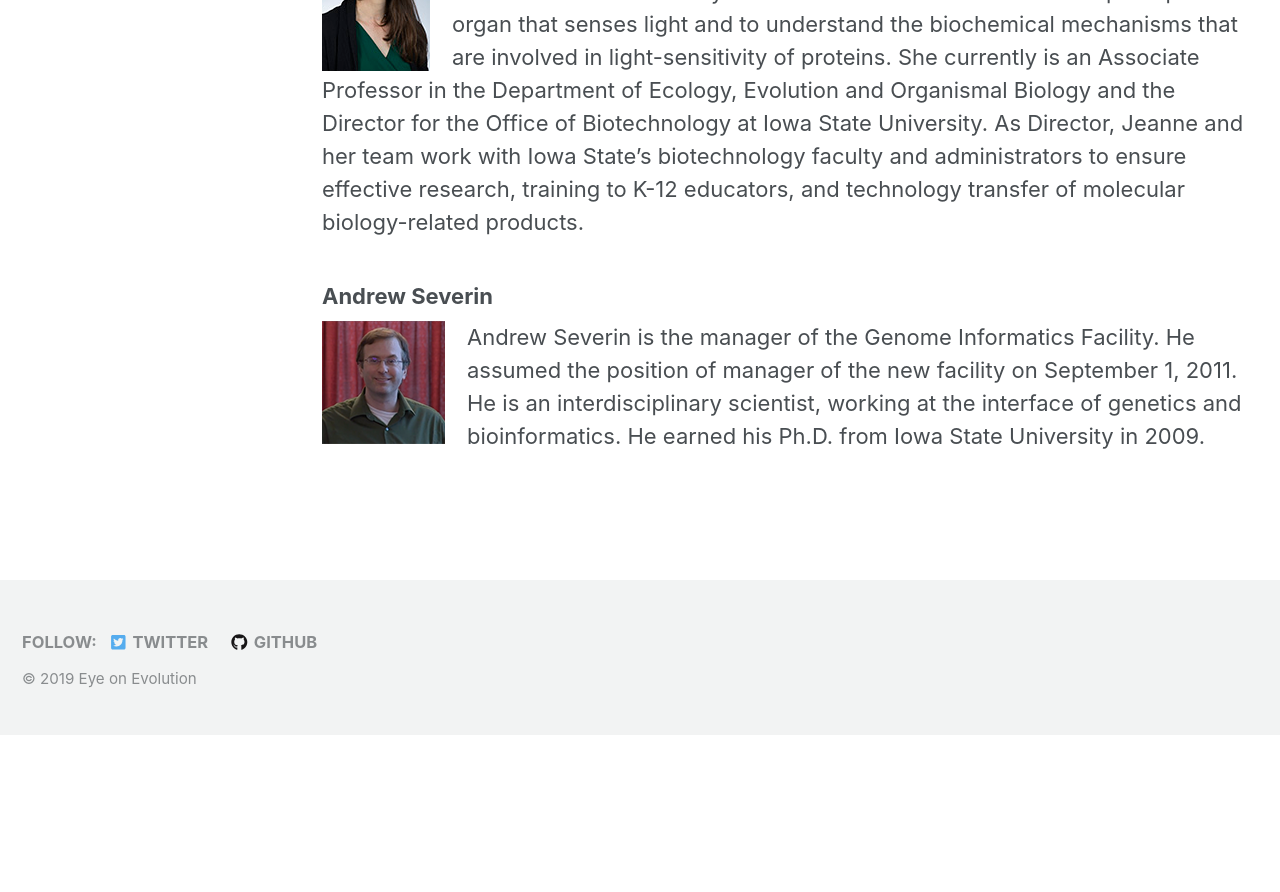
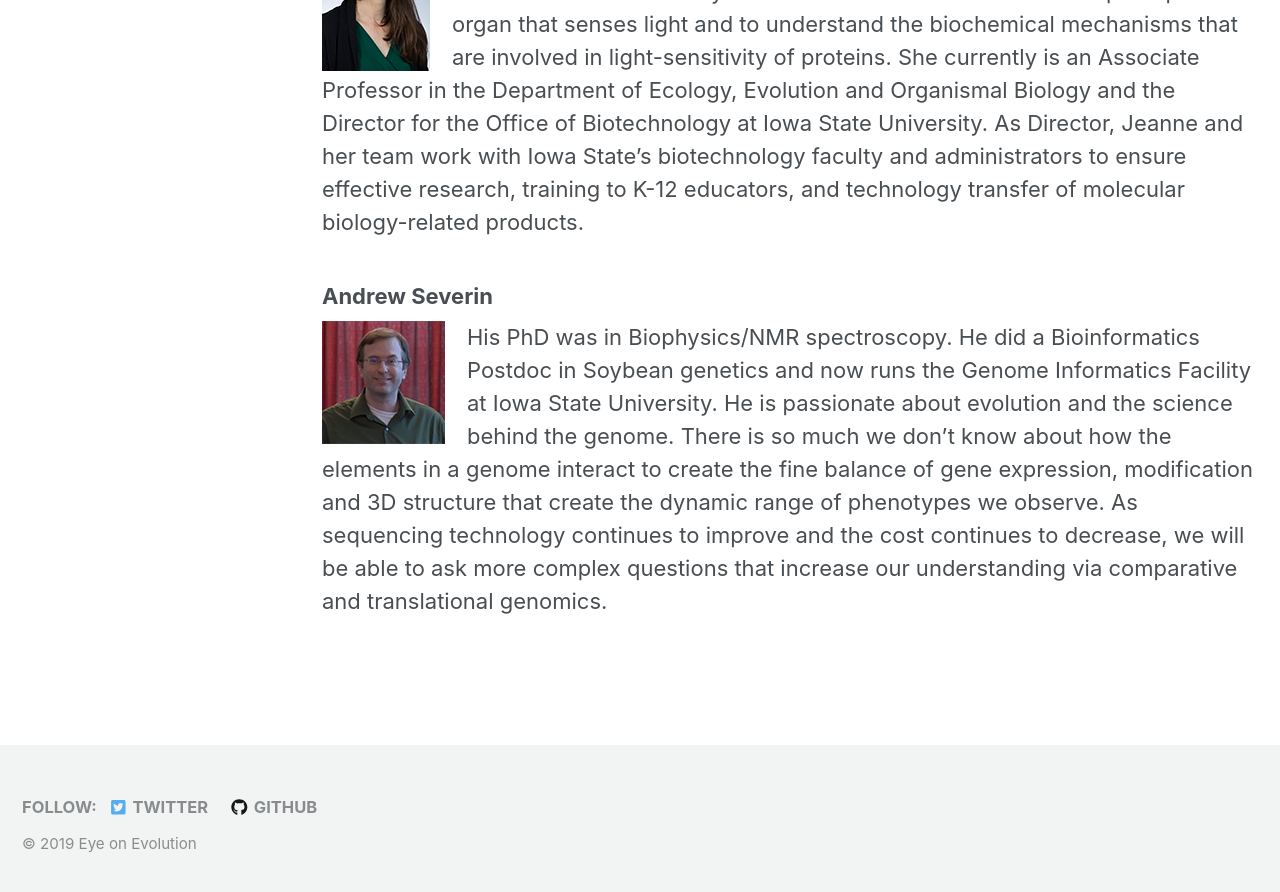
Before and after one commit to ISUgenomics/EyeOnEvolution, a Jekyll site: the page built from _pages/people.md, in a window 1280 px wide and 900 px high, scrolled down 605 px. Shown: the top 892 px of the window. Built offline with Jekyll 4.4.1, drawn with Linux system fonts in a browser that asks for light colours; cached includes are drawn as plain includes; nearby versions of some CDN libraries; comment, search, counter and statistics services are not loaded; before the commit the page ends 1340 px from its top, so only the background shows below that.

Commit message:
updated profile for Severin

```diff
--- a/_pages/people.md
+++ b/_pages/people.md
@@ -19,4 +19,4 @@ Jeanne Serb is an evolutionary biologist whose work focuses on photosensory syst
 ### Andrew Severin
 
 ![Andrew](../assets/images/people/Andrew.png){: .align-left}
-Andrew Severin is the manager of the Genome Informatics Facility. He assumed the position of manager of the new facility on September 1, 2011. He is an interdisciplinary scientist, working at the interface of genetics and bioinformatics. He earned his Ph.D. from Iowa State University in 2009.
+His PhD was in Biophysics/NMR spectroscopy. He did a Bioinformatics Postdoc in Soybean genetics and now runs the Genome Informatics Facility at Iowa State University. He is passionate about evolution and the science behind the genome. There is so much we don't know about how the elements in a genome interact to create the fine balance of gene expression, modification and 3D structure that create the dynamic range of phenotypes we observe. As sequencing technology continues to improve and the cost continues to decrease, we will be able to ask more complex questions that increase our understanding via comparative and translational genomics.
```
